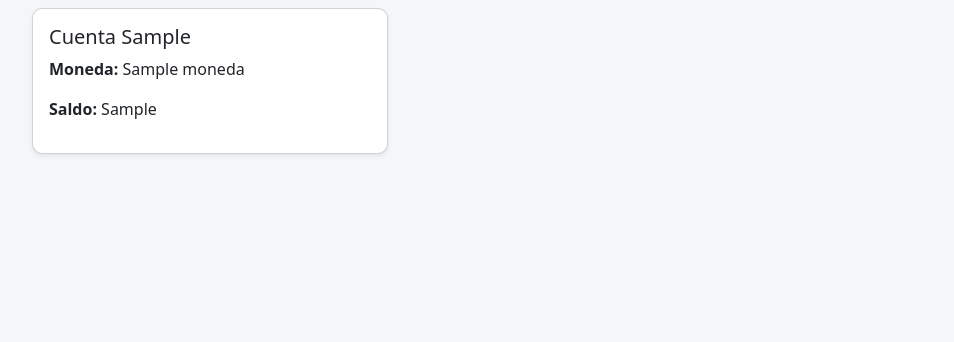
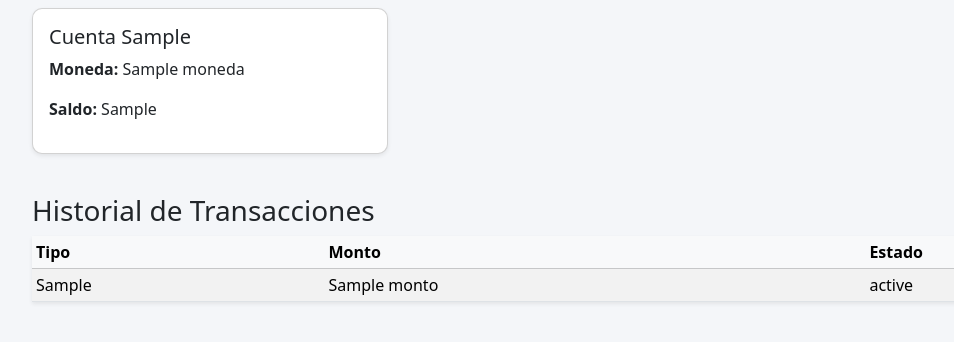
Before and after one commit to ivansosabz/banco-distribuido, a Django app: template templates/dashboard_cliente.html in a window 1280 px wide. Shown: the part 188-530 px from the top of the page, without its empty margins (50-1004 px from the left). Run offline with Django 3.2, Linux system fonts and the light colour scheme; the template is opened without the code that fills it: most values are stand-ins (such as "Sample title", 1, 10 or a date in 2020).

Commit message:
transferencias externas

```diff
--- a/templates/base.html
+++ b/templates/base.html
@@ -30,22 +30,39 @@
         <div class="container">
             <a class="navbar-brand" href="/">Banco Distribuido</a>
 
-            <div>
+            <div class="d-flex align-items-center">
+
                 {% if request.user.is_authenticated %}
+
+                {% if request.user.is_superuser %}
+                <a href="{% url 'dashboard' %}" class="btn btn-light btn-sm me-2">
+                    Panel Banco
+                </a>
+                {% else %}
+                <a href="{% url 'dashboard' %}" class="btn btn-light btn-sm me-2">
+                    Mi Dashboard
+                </a>
+                {% endif %}
+
                 <span class="text-white me-3">
                     {{ request.user.username }}
                 </span>
-                <form method="post" action="/accounts/logout/" class="d-inline">
+
+                <form method="post" action="{% url 'logout' %}" class="d-inline">
                     {% csrf_token %}
-                    <button type="submit" class="btn btn-light btn-sm">
+                    <button type="submit" class="btn btn-outline-light btn-sm">
                         Cerrar sesión
                     </button>
                 </form>
+
                 {% else %}
-                <a href="/accounts/login/" class="btn btn-light btn-sm">
+
+                <a href="{% url 'login' %}" class="btn btn-light btn-sm">
                     Iniciar sesión
                 </a>
+
                 {% endif %}
+
             </div>
         </div>
     </nav>
--- a/templates/dashboard_cliente.html
+++ b/templates/dashboard_cliente.html
@@ -29,4 +29,27 @@
 </div>
 {% endif %}
 
+<h3 class="mt-4">Historial de Transacciones</h3>
+
+<table class="table table-sm table-striped shadow-sm">
+    <thead class="table-light">
+        <tr>
+            <th>Tipo</th>
+            <th>Monto</th>
+            <th>Estado</th>
+        </tr>
+    </thead>
+    <tbody>
+        {% for cuenta in cuentas %}
+        {% for t in cuenta.transacciones_origen.all %}
+        <tr>
+            <td>{{ t.tipo_transaccion }}</td>
+            <td>{{ t.monto }}</td>
+            <td>{{ t.estado }}</td>
+        </tr>
+        {% endfor %}
+        {% endfor %}
+    </tbody>
+</table>
+
 {% endblock %}
```
